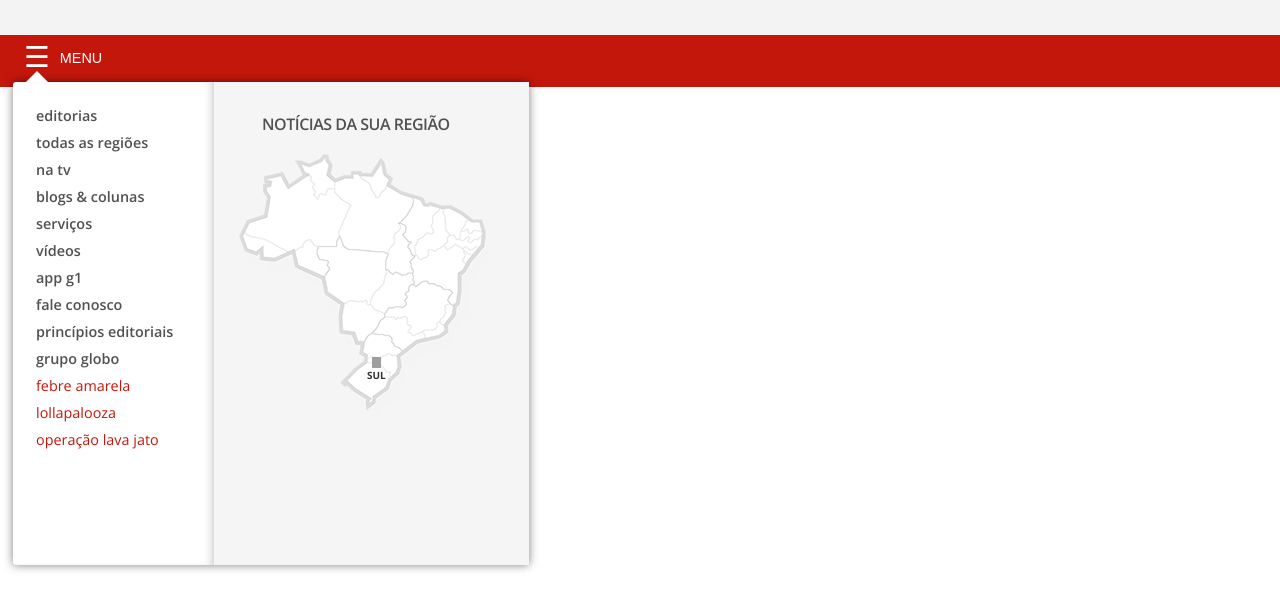
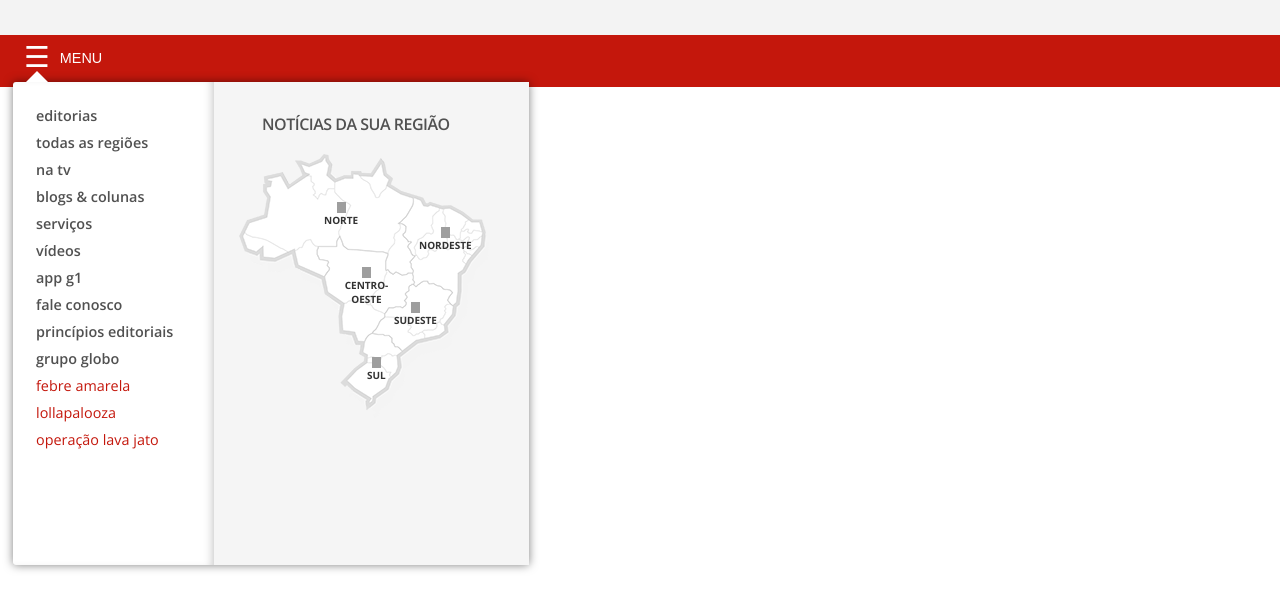
Before and after one commit to meliga/MenuGlobocom, a plain HTML site: page index.html in a window 1280 px wide. Drawn offline with nearby package versions, Linux system fonts and the light colour scheme; grey boxes are pictures that could not be loaded.

Commit message:
Adding all label to the map

```diff
--- a/index.html
+++ b/index.html
@@ -25,6 +25,7 @@
     }
 
     /* Menu Map */
+
     .navmap{
         background: #f5f5f5;
         border-left: 1px solid #ddd;
@@ -34,6 +35,8 @@
         padding: 27px 25px 23px;
         width: 265px;
     }
+
+    /* Image Map */
     .navmap-image{
         width: 250px;
         height: 265px;
@@ -41,25 +44,54 @@
     }
 
     .label{
+        max-width: 55px;
         font-size: 10px;
         text-transform: uppercase;
         color: #333333;
         font-weight: bold;
         cursor: pointer;
+        text-align: center;
     }
 
+    img.label {
+        display: block;
+        margin: 0 auto;
+    }
+
+    /* Label Sul */
     #label-sul{
         position: absolute;
         margin-left: 128px;
         top: 275px;
-        text-align: center;
     }
 
-    #label-sul img{
-        display: block;
-        margin: 0 auto;
+    /* Label Sudeste */
+    #label-sudeste{
+        position: absolute;
+        margin-left: 155px;
+        top: 220px;
     }
 
+    /* Label centro-oeste */
+    #label-centro-oeste{
+        position: absolute;
+        margin-left: 100px;
+        top: 185px;
+    }
+
+    /* Label nordeste */
+    #label-nordeste{
+        position: absolute;
+        margin-left: 180px;
+        top: 145px;
+    }
+
+    /* Label norte */
+    #label-norte{
+        position: absolute;
+        margin-left: 85px;
+        top: 120px;
+    }
     </style>
     <link rel="stylesheet" type="text/css" href="d-navbarlist.css">
 </head>
@@ -319,8 +351,8 @@
                             <div class="navmap">
                                 <h3 class="navbar-main-list-title">notícias da sua região</h3>
                                 <div class="navmap-image">
-                                    <img id="map-br" src="map-br-small.png" width="250" height="265" border="0" usemap="#Map"/>
-                                    <map name="Map" id="Map">
+                                    <img id="map-br" src="map-br-small.png" width="250" height="265" border="0" usemap="#map"/>
+                                    <map name="map" id="map">
                                         <area id="sul" class="regiao region-trigger" shape="poly" coords="123.705,193.828 128.163,196.138 127.601,204.472 117.466,211.85 108.109,221.656 115.61,228.751
                                         131.923,238.958 129.41,242.98 131.924,241.783 132.59,236.805 144.89,228.165 148.01,219.825 155.029,213.346 157.01,208.006
                                         155.93,196.786 160.962,193.044 158.029,189.684 156.59,189 154.057,189.003 152.991,185.94 150.89,184.672 150.949,180.35
@@ -376,11 +408,26 @@
                                         165.18,72.682 165.297,70.745 163.125,69.062 160.472,68.019 158.068,67.796 160.792,65.756 162.834,63.487 165.104,61.56
                                         166.915,58.724 168.391,56.115 170.434,52.712 171.861,50.104 172.587,46.361 ">
                                     </map>
-                                    <div class="region-trigger label label-sul" id="label-sul">
+                                    <div id="label-sul" class="region-trigger label label-sul">
                                         <img src="http://s.glbimg.com/jo/g1/static/live/menu_web_mosaico_g1/img/mapa-pin.png" class="region-trigger label label-sul" width="9" height="11"/>
                                         Sul
                                     </div>
-
+                                    <div id="label-sudeste" class="region-trigger label label-sudeste">
+                                        <img src="http://s.glbimg.com/jo/g1/static/live/menu_web_mosaico_g1/img/mapa-pin.png" class="region-trigger label label-sudeste" width="9" height="11"/>
+                                        Sudeste
+                                    </div>
+                                    <div id="label-centro-oeste" class="region-trigger label label-centro-oeste">
+                                        <img src="http://s.glbimg.com/jo/g1/static/live/menu_web_mosaico_g1/img/mapa-pin.png" class="region-trigger label label-centro-oeste" width="9" height="11"/>
+                                        Centro-oeste
+                                    </div>
+                                    <div id="label-nordeste" class="region-trigger label label-nordeste">
+                                        <img src="http://s.glbimg.com/jo/g1/static/live/menu_web_mosaico_g1/img/mapa-pin.png" class="region-trigger label label-nordeste" width="9" height="11"/>
+                                        Nordeste
+                                    </div>
+                                    <div id="label-norte" class="region-trigger label label-norte">
+                                        <img src="http://s.glbimg.com/jo/g1/static/live/menu_web_mosaico_g1/img/mapa-pin.png" class="region-trigger label label-norte" width="9" height="11"/>
+                                        Norte
+                                    </div>
                                 </div>
                             </div>
                         </div>
```
